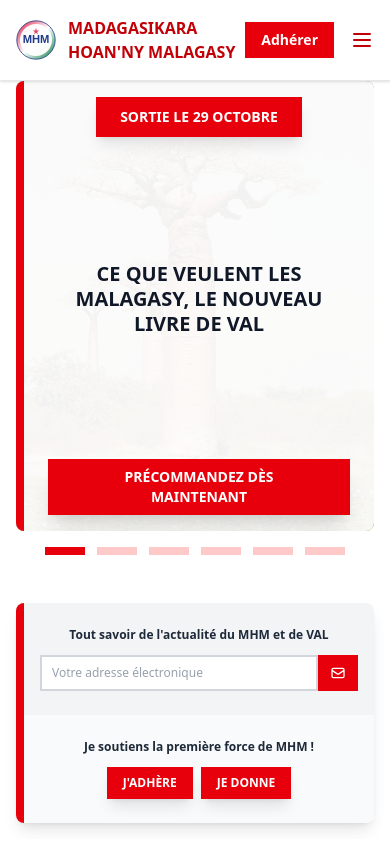
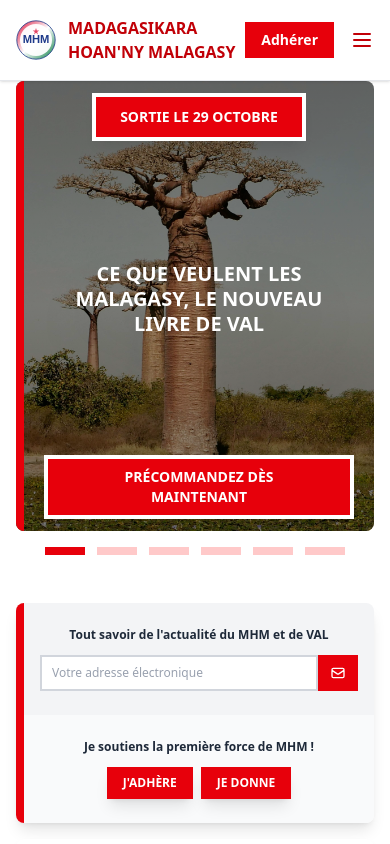
Before and after one commit to AbelMaminiaina/MHM, a React (Vite) app in the folder frontend/: page / in a window 390 px wide. Shown: the top 844 px of the page. Built offline with nearby package versions, Linux system fonts and the light colour scheme; no server answers.

Commit message:
Remove white background on mobile HeroSection and display full background image

```diff
--- a/frontend/src/features/home/components/HeroSection.tsx
+++ b/frontend/src/features/home/components/HeroSection.tsx
@@ -119,39 +119,41 @@
         {/* Partie Droite - Zone avec Image de fond (En arrière-plan) */}
         <motion.div
           key={`background-${currentSlide}`}
-          className="absolute right-0 top-0 lg:top-2 bottom-0 md:bottom-10 lg:bottom-16 w-full md:w-[70%] lg:w-[90%] bg-cover bg-center transition-all duration-700"
+          className="absolute inset-0 lg:right-0 lg:left-auto lg:top-2 lg:bottom-16 lg:w-[90%] bg-cover bg-center transition-all duration-700"
           style={{ backgroundImage: `url(${slide.backgroundImage})` }}
           initial={{ opacity: 0 }}
           animate={{ opacity: 1 }}
           transition={{ opacity: { duration: 0.8, ease: appleEase } }}
         >
+          {/* Overlay pour améliorer la lisibilité du texte en mobile */}
+          <div className="absolute inset-0 bg-gradient-to-b from-black/40 via-black/30 to-black/50 lg:bg-transparent"></div>
         </motion.div>
 
         {/* Partie Gauche - Zone Blanche avec Accents Rouge (Superposée) */}
         <motion.div
           key={`content-${currentSlide}`}
-          className="relative z-30 w-full lg:w-[50%] h-[450px] lg:h-[320px] bg-white/95 lg:bg-white border-l-8 border-red-600 shadow-2xl flex flex-col px-6 md:px-12 lg:px-16 xl:px-20 pt-4 lg:pt-5 pb-24 lg:pb-20 my-0 lg:my-16"
+          className="relative z-30 w-full lg:w-[50%] h-[450px] lg:h-[320px] lg:bg-white border-l-8 border-red-600 lg:shadow-2xl flex flex-col px-6 md:px-12 lg:px-16 xl:px-20 pt-4 lg:pt-5 pb-24 lg:pb-20 my-0 lg:my-16"
           initial={{ opacity: 0 }}
           animate={{ opacity: 1 }}
           transition={{ duration: 0.5, ease: appleEase }}
         >
           {/* Badge Rouge - En haut */}
           <div className="w-full mb-6 lg:mb-8 flex justify-center">
-            <div className="inline-block bg-red-600 text-white px-6 py-2.5 text-sm font-bold uppercase shadow-lg">
+            <div className="inline-block bg-red-600 text-white px-6 py-2.5 text-sm font-bold uppercase shadow-lg ring-2 ring-white ring-offset-2 ring-offset-transparent">
               {slide.badge}
             </div>
           </div>
 
           {/* Titre Principal - Centré verticalement */}
           <div className="w-full flex-1 flex items-center justify-center">
-            <h1 className="text-gray-900 text-xl md:text-2xl lg:text-4xl xl:text-2xl font-black leading-tight uppercase text-center">
+            <h1 className="text-white lg:text-gray-900 text-xl md:text-2xl lg:text-4xl xl:text-2xl font-black leading-tight uppercase text-center drop-shadow-2xl">
               {slide.title}
             </h1>
           </div>
 
           {/* Bouton CTA - En bas fixe */}
           <div className="absolute bottom-4 lg:bottom-5 left-0 right-0 flex justify-center px-6">
-            <button className="bg-red-600 text-white px-8 md:px-10 py-2 md:py-2.5 text-sm md:text-base lg:text-lg font-bold uppercase shadow-xl cursor-pointer hover:bg-red-700 transition-all duration-300 ease-in-out transform hover:scale-105">
+            <button className="bg-red-600 text-white px-8 md:px-10 py-2 md:py-2.5 text-sm md:text-base lg:text-lg font-bold uppercase shadow-xl cursor-pointer hover:bg-red-700 transition-all duration-300 ease-in-out transform hover:scale-105 ring-2 ring-white ring-offset-2 ring-offset-transparent">
               {slide.ctaText}
             </button>
           </div>
```
